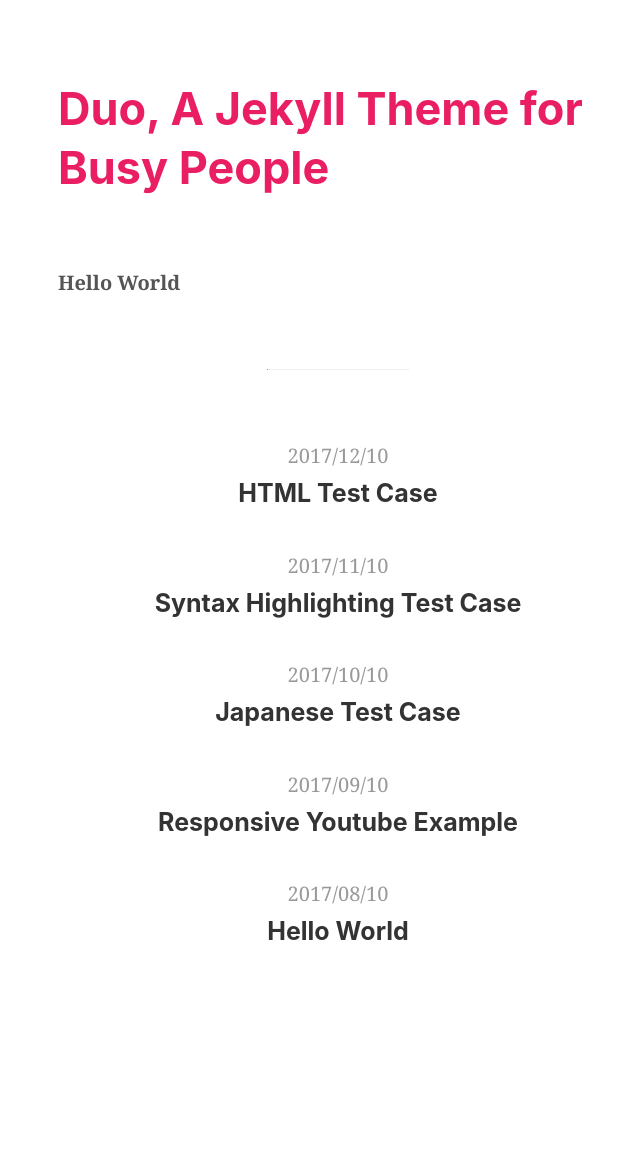
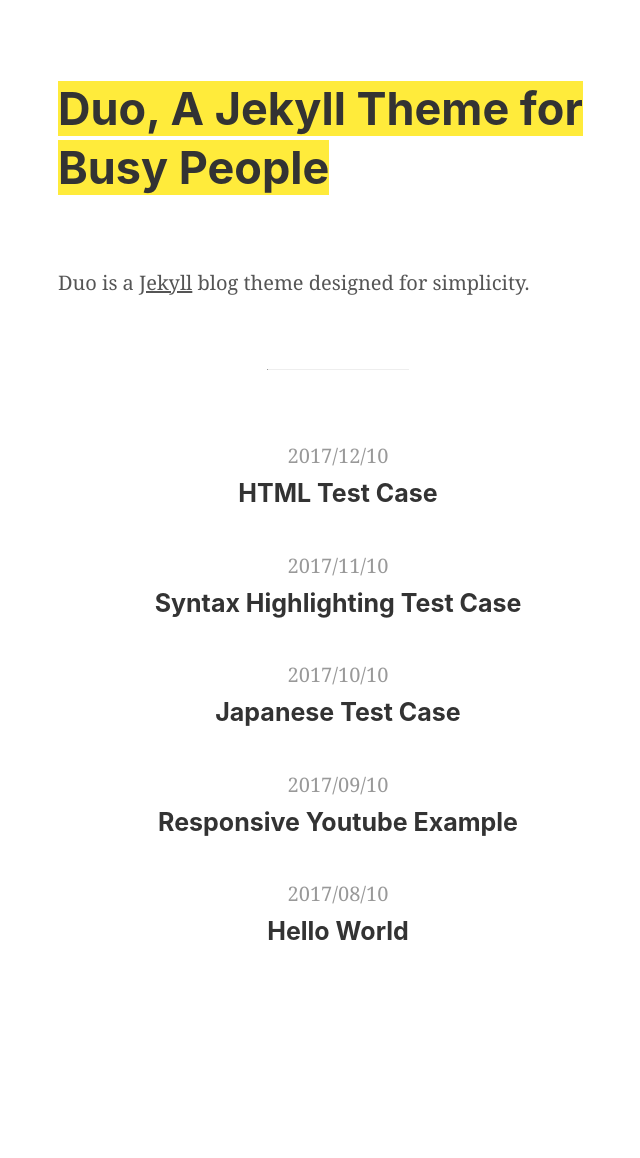
Before and after one commit to chibicode/duo, a Jekyll site: the page built from index.md, in a window 1280 px wide. Shown: the whole page, without its empty margins (302-942 px from the left). Built offline with Jekyll 4.4.1, drawn with Linux system fonts in a browser that asks for light colours; comment, search, counter and statistics services are not loaded.

Commit message:
Use background color instead

```diff
--- a/_config.yml
+++ b/_config.yml
@@ -8,8 +8,8 @@ author: "Shu Uesugi"
 date_format: "%b %-d, %Y"
 url: "https://chibicode.github.io"
 # See: https://material.io/guidelines/style/color.html
-# Use color-name-value, like pink-500 or deep-purple-700
-brand_color: "pink-500"
+# Use color-name-value, like pink-200 or deep-purple-400
+brand_color: "yellow-500"
 # "UA-NNNNNNNN-N"
 google_analytics: ""
 # ----------------------------------------------------------------------------
--- a/_layouts/default.html
+++ b/_layouts/default.html
@@ -25,7 +25,7 @@
       {% endif %}
         <a
           href="{{ "/" | relative_url }}"
-          class="no-underline color-{{ site.brand_color }} hover-dark-gray">
+          class="no-underline bg-{{ site.brand_color }}">
           {{site.title}}
         </a>
       {% if is_home %}
--- a/index.md
+++ b/index.md
@@ -3,4 +3,4 @@
 # image: ...
 ---
 
-**Hello World**
+Duo is a [Jekyll](http://jekyllrb.com/) blog theme designed for simplicity.
```
Also changed, not shown: 404.md (+2 -3 lines).
